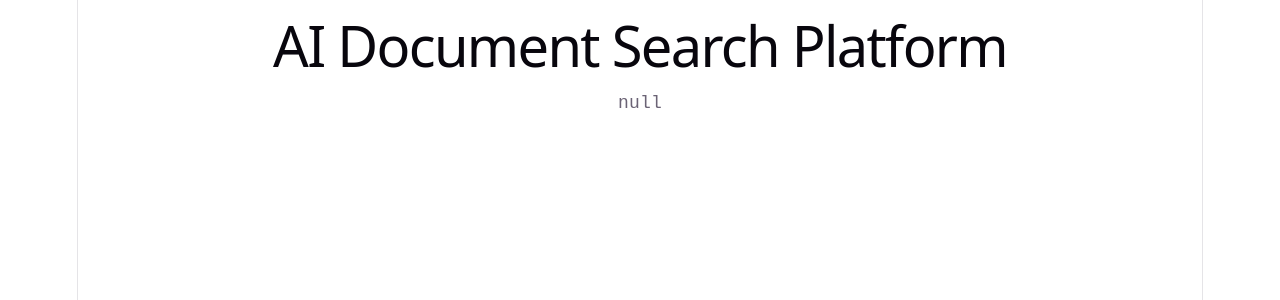
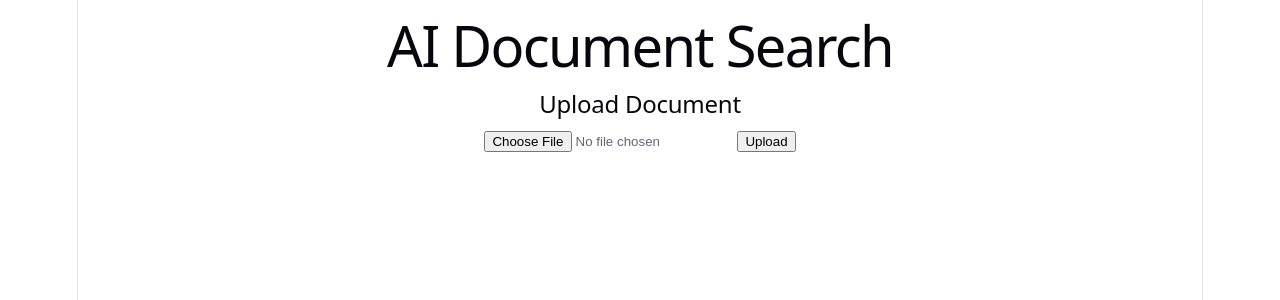
Before and after one commit to baubekTns/rag-document-search, a React (Vite) app in the folder frontend/: page / in a window 1280 px wide. Shown: the top 300 px of the page. Built offline with nearby package versions, Linux system fonts and the light colour scheme.

Commit message:
feat: add frontend document upload form

```diff
--- a/frontend/src/App.tsx
+++ b/frontend/src/App.tsx
@@ -1,5 +1,6 @@
 import { useEffect, useState } from "react";
 import { testBackend } from "./api";
+import DocumentUpload from "./components/DocumentUpload";
 
 function App() {
   const [data, setData] = useState<any>(null);
@@ -10,8 +11,9 @@ function App() {
 
   return (
     <div>
-      <h1>AI Document Search Platform</h1>
-      <pre>{JSON.stringify(data, null, 2)}</pre>
+      <h1>AI Document Search</h1>
+
+      <DocumentUpload />
     </div>
   );
 }
--- /dev/null
+++ b/frontend/src/components/DocumentUpload.tsx
@@ -0,0 +1,52 @@
+import { useState } from "react";
+import { uploadDocument } from "../services/documentService";
+
+export default function DocumentUpload() {
+  const [selectedFile, setSelectedFile] = useState<File | null>(null);
+
+  const [uploading, setUploading] = useState(false);
+
+  const [message, setMessage] = useState("");
+
+  const handleFileChange = (event: React.ChangeEvent<HTMLInputElement>) => {
+    const file = event.target.files?.[0];
+
+    if (!file) return;
+
+    setSelectedFile(file);
+    setMessage("");
+  };
+
+  const handleUpload = async () => {
+    if (!selectedFile) {
+      setMessage("Please select a PDF.");
+      return;
+    }
+
+    try {
+      setUploading(true);
+
+      const result = await uploadDocument(selectedFile);
+
+      setMessage(`Uploaded: ${result.filename}`);
+    } catch {
+      setMessage("Upload failed.");
+    } finally {
+      setUploading(false);
+    }
+  };
+
+  return (
+    <div>
+      <h2>Upload Document</h2>
+
+      <input type="file" accept=".pdf" onChange={handleFileChange} />
+
+      <button onClick={handleUpload} disabled={uploading}>
+        {uploading ? "Uploading..." : "Upload"}
+      </button>
+
+      {message && <p>{message}</p>}
+    </div>
+  );
+}
--- /dev/null
+++ b/frontend/src/services/documentService.ts
@@ -0,0 +1,20 @@
+import type { UploadResponse } from "../types/document";
+
+const API_BASE_URL = "http://localhost:8000";
+
+export async function uploadDocument(file: File): Promise<UploadResponse> {
+  const formData = new FormData();
+
+  formData.append("file", file);
+
+  const response = await fetch(`${API_BASE_URL}/uploadfile/`, {
+    method: "POST",
+    body: formData,
+  });
+
+  if (!response.ok) {
+    throw new Error("Upload failed");
+  }
+
+  return response.json();
+}
--- /dev/null
+++ b/frontend/src/types/document.ts
@@ -0,0 +1,3 @@
+export interface UploadResponse {
+  filename: string;
+}
```
